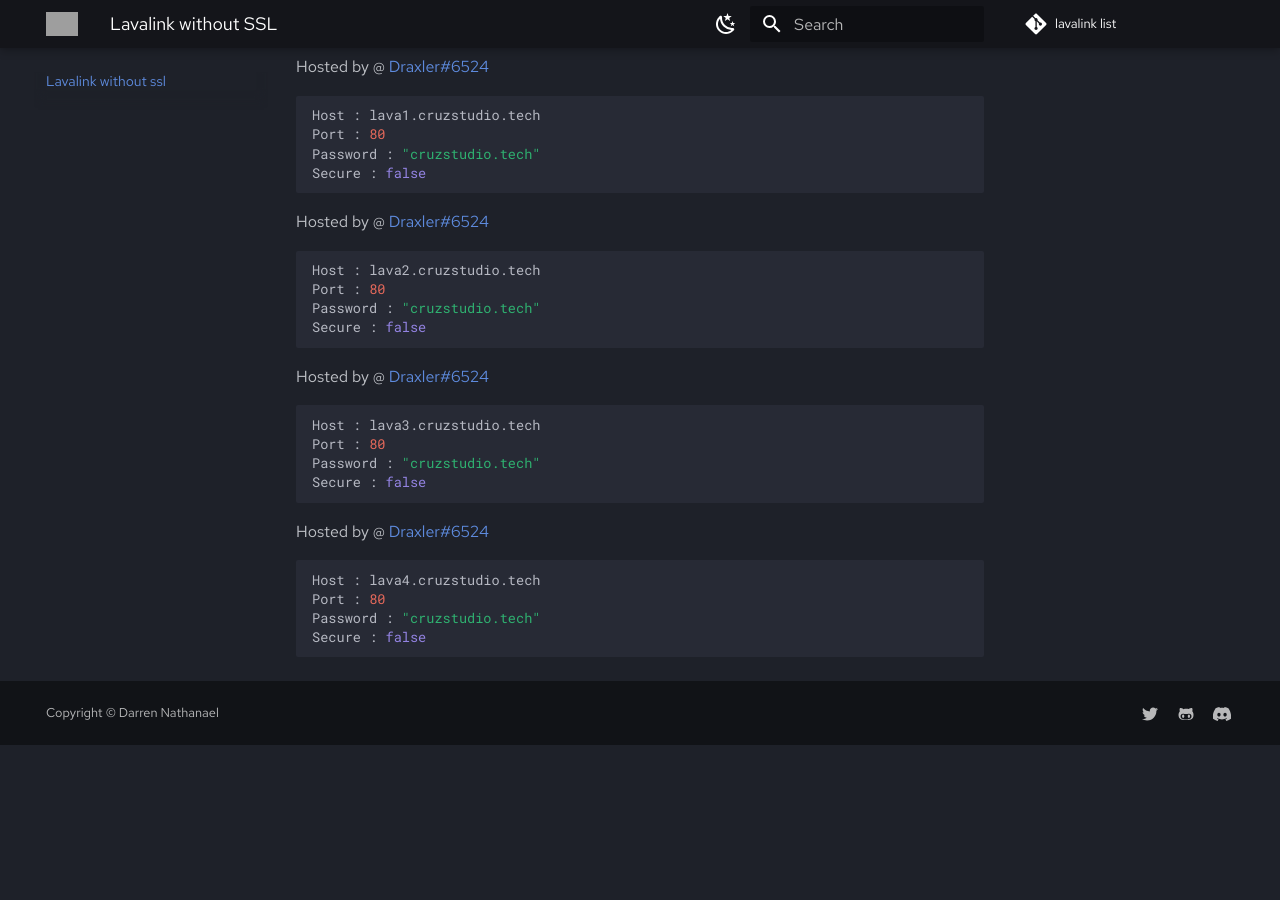
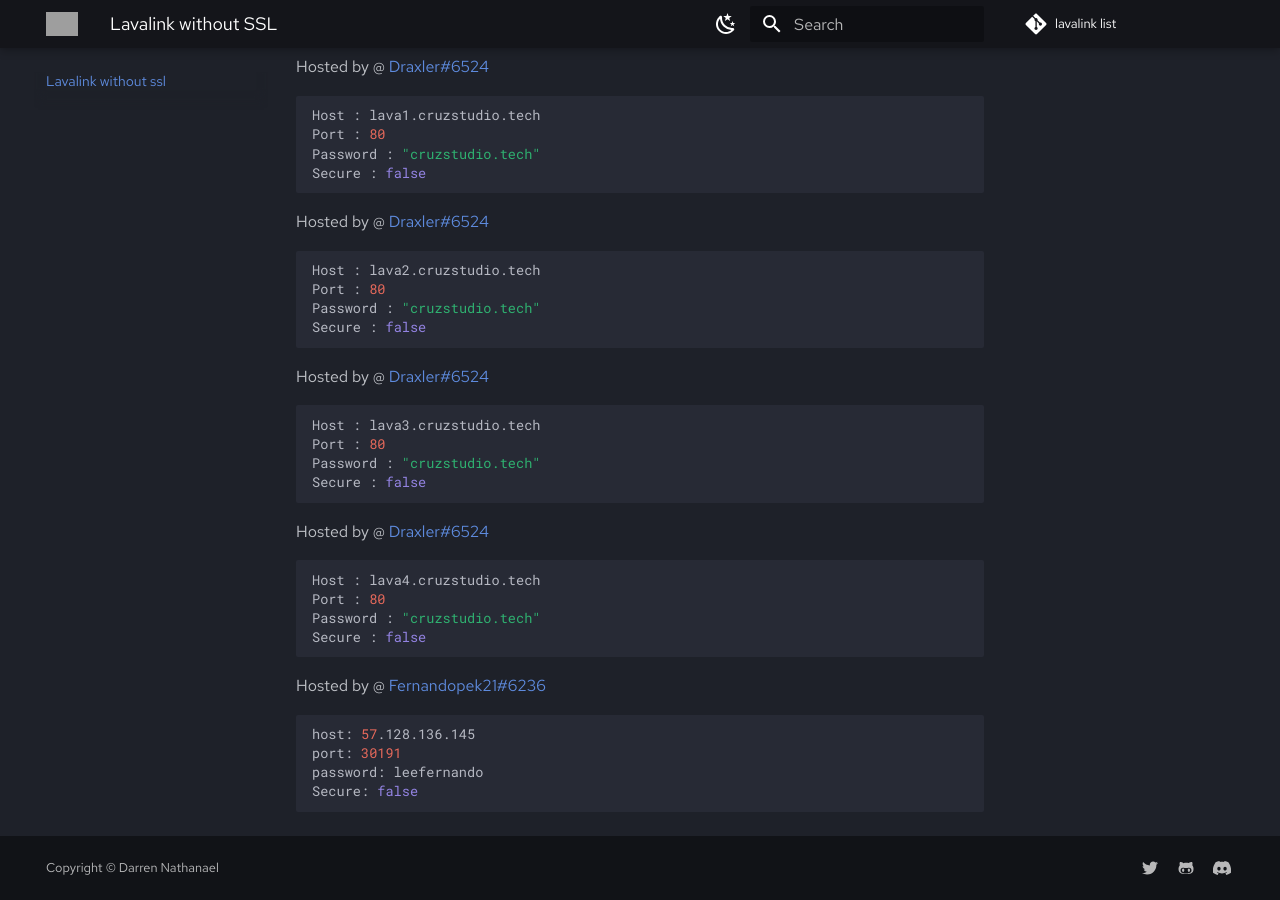
Before and after one commit to DarrenOfficial/lavalink-list, an MkDocs documentation site: the page built from docs/NoSSL/lavalink-without-ssl.md, in a window 1280 px wide and 900 px high, scrolled down 1411 px. Built offline with MkDocs 1.6.1 and Material for MkDocs 9.7.7, drawn with Linux system fonts in a browser that asks for light colours; comment, search, counter and statistics services are not loaded; before the commit the page ends 2156 px from its top, so only the background shows below that; grey boxes are pictures that could not be loaded.

Commit message:
Update lavalink-without-ssl.md

````diff
--- a/docs/NoSSL/lavalink-without-ssl.md
+++ b/docs/NoSSL/lavalink-without-ssl.md
@@ -99,3 +99,11 @@ Port : 80
 Password : "cruzstudio.tech"
 Secure : false
 ```
+
+Hosted by @ [Fernandopek21#6236](https://discord.gg/SzP9BdFPYF)
+```bash
+host: 57.128.136.145
+port: 30191
+password: leefernando
+Secure: false
+```
````
